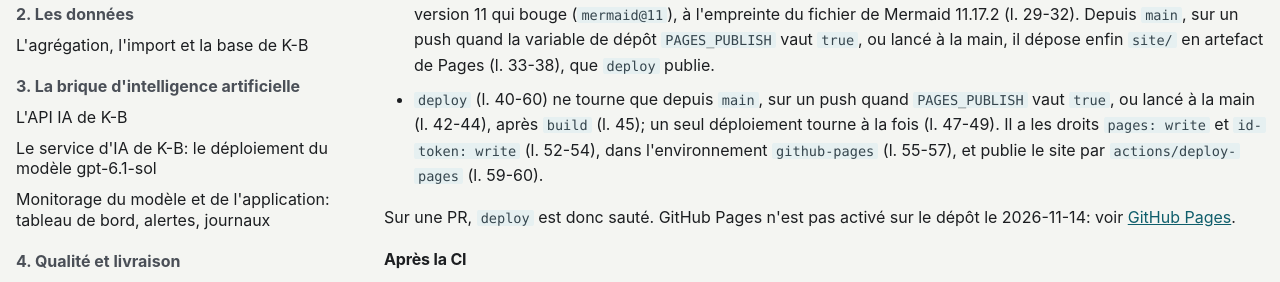
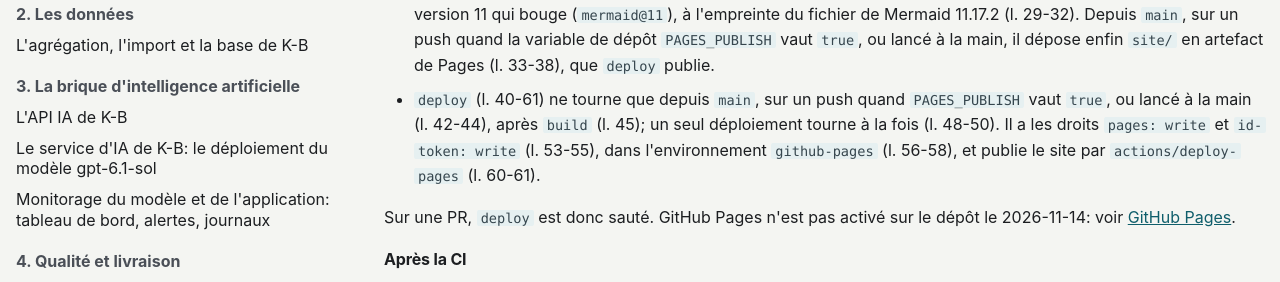
Before and after one commit to SabineLaurent/K-B, an MkDocs documentation site: the page built from documentation/integration_continue_pour_docu.md, in a window 1280 px wide and 900 px high, scrolled down 6954 px. Shown: the part 171-453 px from the top of the window. Built offline with MkDocs 1.6.1 and Material for MkDocs 9.7.7, drawn with Linux system fonts in a browser that asks for light colours; plug-ins that fetch from the network failed and are left out; some of the changed text lies outside the part shown.

Commit message:
docs: shift the references to docs.yml past its longer comment (issue 684)

```diff
--- a/documentation/integration_continue_pour_docu.md
+++ b/documentation/integration_continue_pour_docu.md
@@ -82,7 +82,7 @@ Les jobs d'un même workflow tournent en parallèle, chacun sur un runner neuf,
 `deploy` de `Docs` attend son `build` (`needs`, `docs.yml:45`). Dans un job, les étapes s'enchaînent, et la première
 qui échoue arrête le job. Chaque workflow n'a qu'un jeton qui lit le dépôt (`permissions: contents: read`,
 `ci.yml:9-10`, `image.yml:9-10`, `infra.yml:9-10`, `docs.yml:14-15`), et aucun ne lit de secret. Seul le job `deploy`
-de `Docs` a ses propres droits, `pages: write` et `id-token: write` (`docs.yml:52-54`), pour publier sur GitHub Pages.
+de `Docs` a ses propres droits, `pages: write` et `id-token: write` (`docs.yml:53-55`), pour publier sur GitHub Pages.
 
 #### Le workflow `CI`
 
@@ -155,10 +155,10 @@ tourne sur chaque PR vers `main`, sur chaque push sur `main` et quand on le lanc
     11 qui bouge (`mermaid@11`), à l'empreinte du fichier de Mermaid 11.17.2 (l. 29-32). Depuis `main`, sur un push
     quand la variable de dépôt `PAGES_PUBLISH` vaut `true`, ou lancé à la main, il dépose enfin `site/` en artefact de
     Pages (l. 33-38), que `deploy` publie.
-- `deploy` (l. 40-60) ne tourne que depuis `main`, sur un push quand `PAGES_PUBLISH` vaut `true`, ou lancé à la main
-    (l. 42-44), après `build` (l. 45); un seul déploiement tourne à la fois (l. 47-49). Il a les droits
-    `pages: write` et `id-token: write` (l. 52-54), dans l'environnement `github-pages` (l. 55-57), et publie le site
-    par `actions/deploy-pages` (l. 59-60).
+- `deploy` (l. 40-61) ne tourne que depuis `main`, sur un push quand `PAGES_PUBLISH` vaut `true`, ou lancé à la main
+    (l. 42-44), après `build` (l. 45); un seul déploiement tourne à la fois (l. 48-50). Il a les droits
+    `pages: write` et `id-token: write` (l. 53-55), dans l'environnement `github-pages` (l. 56-58), et publie le site
+    par `actions/deploy-pages` (l. 60-61).
 
 Sur une PR, `deploy` est donc sauté. GitHub Pages n'est pas activé sur le dépôt le 2026-11-14:
 voir [GitHub Pages](#github-pages).
```
Also changed, not shown: documentation/accessibilite_pour_docu.md (+3 -3 lines).
